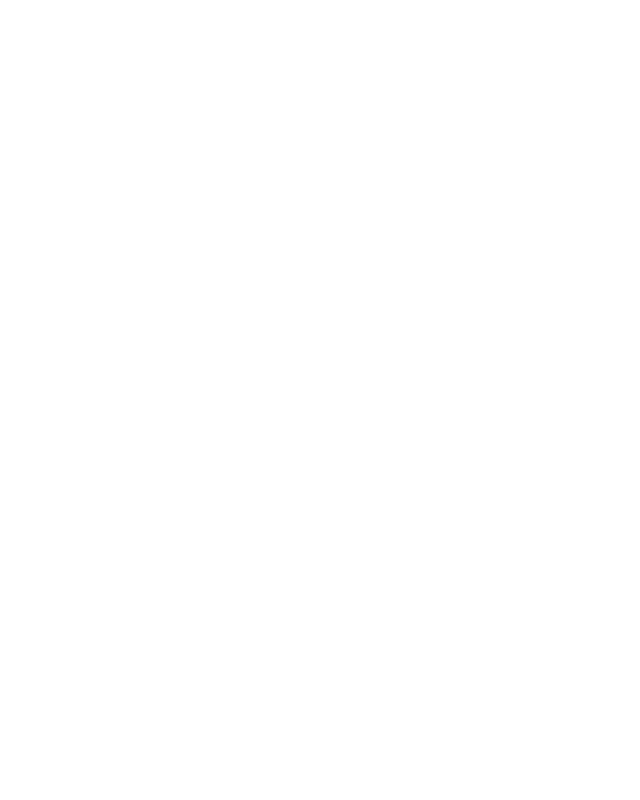
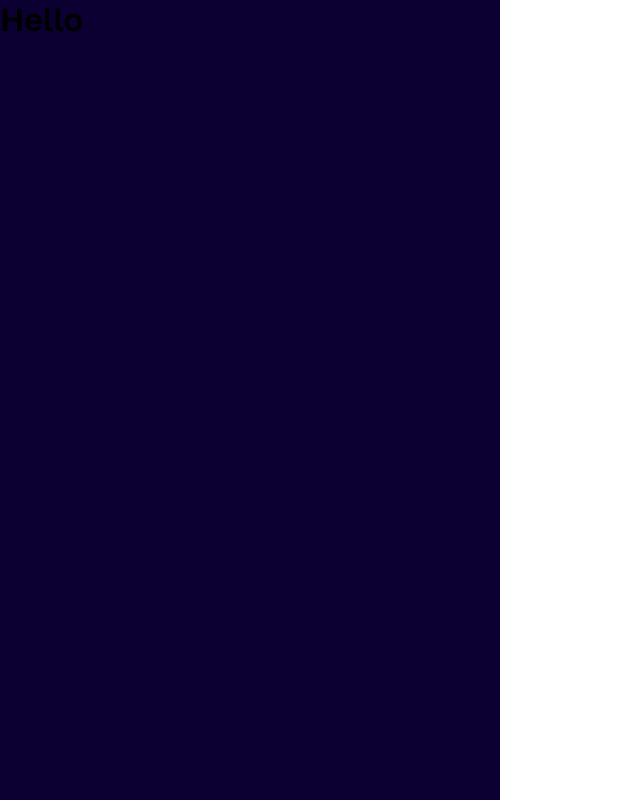
Before and after one commit to MrLeRoK/AuroraUI, a React (Vite) app: page / in a window 1280 px wide. Shown: the top 800 px of the page, without its empty margins (0-640 px from the left). Built offline with nearby package versions, Linux system fonts and the light colour scheme.

Commit message:
feat(Box): добавлен новый компонент

```diff
--- a/src/Home.jsx
+++ b/src/Home.jsx
@@ -4,15 +4,19 @@
 import { useTheme } from "./themes/ThemeProvider.jsx";
 import { GlobalStyles } from "./GlobalStyles";
 import { components } from "./themes/theme.js";
-
+import { Box } from "./components/Box/Box.jsx"
 
 
 const Home = () => {
-  const { theme } = useTheme();
+  const { theme, toggleTheme } = useTheme();
 
   return (
     <StyledThemeProvider theme={components[theme]}>
       <GlobalStyles />
+      <Box width={500} height={1000}>
+        <h1>Hello</h1>
+      </Box>
+
     </StyledThemeProvider>
   );
 };
--- /dev/null
+++ b/src/components/Box/Box.jsx
@@ -0,0 +1,37 @@
+import React, { forwardRef } from 'react';
+import styled, {css} from "styled-components";
+
+const formatCssSizeValue = value => {
+    if (typeof value === 'number') {
+        return `${value}px`;
+    }
+    return value;
+};
+
+const BoxWrapper = styled.div(({theme, width, height, ...props}) => {
+
+   return css`
+        background: ${theme.ui.wrapper.bg};
+        width: ${formatCssSizeValue(width)};
+        height: ${formatCssSizeValue(height)};
+   `
+})
+
+const Box = forwardRef(({ width, height, children, as, ...props }, ref) => {
+    const validElements = ['div', 'section', 'aside'];
+    const wrapper = as && validElements.includes(as) ? as : 'div';
+
+    return (
+    <BoxWrapper
+        ref={ref}
+        width={width}
+        height={height}
+        as={wrapper}
+        {...props}
+    >
+        {children}
+    </BoxWrapper>
+    )
+})
+
+export {Box}
--- a/src/themes/theme.js
+++ b/src/themes/theme.js
@@ -12,7 +12,7 @@
   light: {
     ui: {
       wrapper: {
-        bg: "#ffff",
+        bg: palettes.color[3]
       },
     },
   },
```
Also changed, not shown: src/components/Box/README.mdx (added, +30 -0 lines), src/themes/ThemeProvider.jsx (line endings or trailing spaces).
